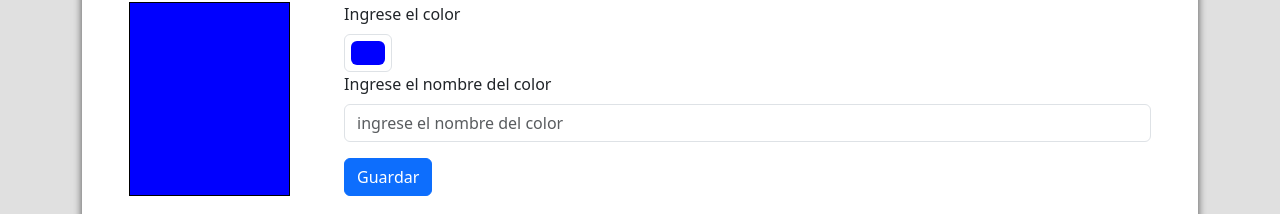
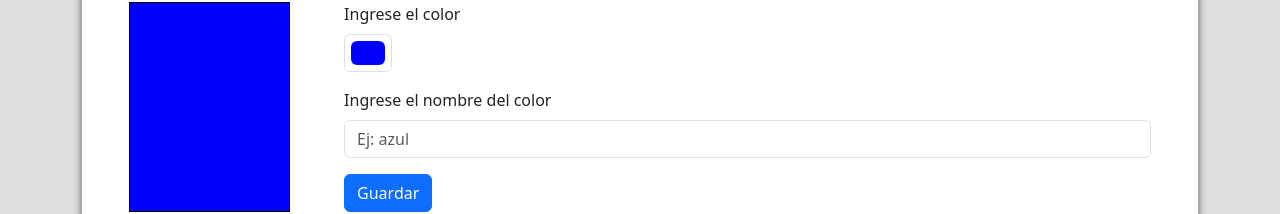
Before and after one commit to elFiol/trabajo-practico-backend-4, a React (Vite) app: page / in a window 1280 px wide. Shown: the part 128-342 px from the top of the page. Built offline with nearby package versions, Linux system fonts and the light colour scheme; no server answers.

Commit message:
añadimos la funcionalidad de crear para el usuario en la paleta de colores

```diff
--- a/package.json
+++ b/package.json
@@ -14,6 +14,7 @@
     "react": "^18.2.0",
     "react-bootstrap": "^2.10.0",
     "react-dom": "^18.2.0",
+    "sweetalert2": "^11.10.7",
     "uuid": "^9.0.1"
   },
   "devDependencies": {
--- a/src/components/FormularioColor.jsx
+++ b/src/components/FormularioColor.jsx
@@ -1,9 +1,9 @@
 import { Form, Button } from "react-bootstrap";
 import "./Principal.css"
-import { v4 as uuidv4 } from 'uuid';
+import Swal from "sweetalert2";
 import { useEffect, useState } from "react";
 import ListaColores from "./ListaColores"
-import { leerColoresAPI } from "../helper/queries";
+import { CrearColorAPI, leerColoresAPI } from "../helper/queries";
 
 const FormularioColor = () => {
     const [color, setColor] = useState("")
@@ -11,9 +11,21 @@ const FormularioColor = () => {
     const [colores, setColores] = useState([])
     const handlerSubmit = (e) => {
         e.preventDefault()
-        setColores([...colores, { id: uuidv4(), nombre: color }])
+        const peticionCrear = async () => {
+            try {
+                const respuesta = await CrearColorAPI({
+                    nombreColor: nombre,
+                    codigoHexadecimal: color
+                })
+                console.log(respuesta)
+                await hacerPeticion()
+            } catch (error) {
+                console.log(error)
             }
-    useEffect(() => {
+        }
+        peticionCrear()
+    }
+
     const hacerPeticion = async () => {
         try {
             const respuesta = await leerColoresAPI();
@@ -25,6 +37,8 @@ const FormularioColor = () => {
             console.log(error)
         }
     }
+
+    useEffect(() => {
         hacerPeticion()
     }, [])
     const borrarColor = (id) => {
@@ -47,14 +61,15 @@ const FormularioColor = () => {
                                 onChange={(e) => setColor(e.target.value)}
                             />
                         </Form.Group>
-                        <Form.Group>
+                        <Form.Group className="mt-3">
                             <Form.Label>Ingrese el nombre del color</Form.Label>
                             <Form.Control
                                 type="text"
-                                placeholder="ingrese el nombre del color"
+                                placeholder="Ej: azul"
                                 minLength={3}
                                 maxLength={30}
                                 onChange={(e) => setNombre(e.target.value)}
+                                required
                             />
                         </Form.Group>
                         <Button type="submit" className="mt-3">Guardar</Button>
```
Also changed, not shown: 1 other file (tests, documents, lock files or other folders). Lines whose indentation alone changed are shown as unchanged.
